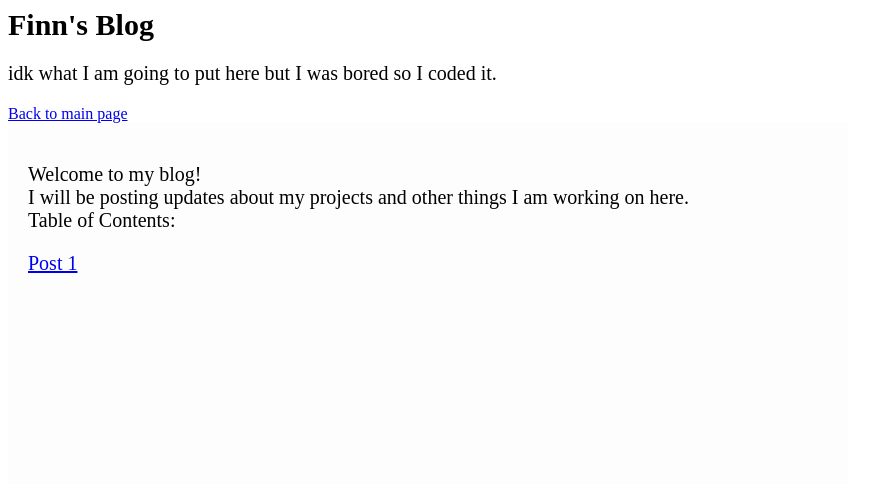
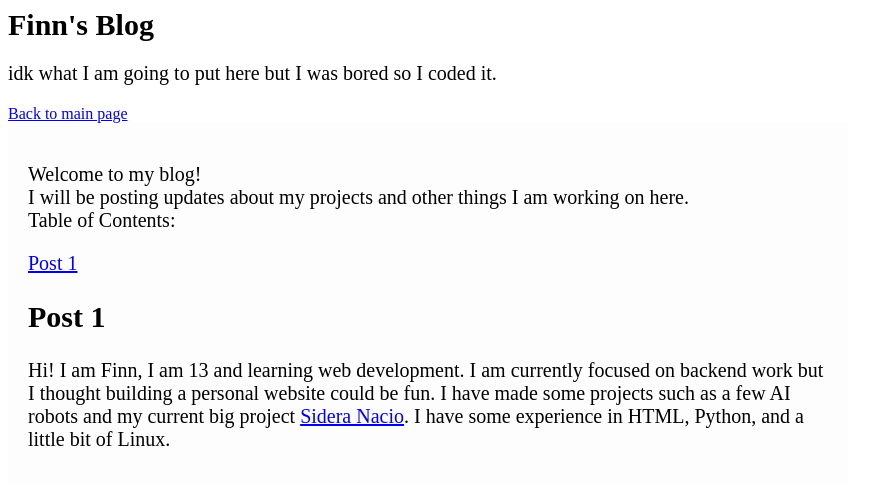
Before and after one commit to Tacocat991763/my-site, a plain HTML site: page page2/index.html in a window 1280 px wide. Shown: the whole page, without its empty margins (0-879 px from the left). Drawn offline with Linux system fonts and the light colour scheme.

Commit message:
Added second page

```diff
--- a/page2/index.html
+++ b/page2/index.html
@@ -37,6 +37,11 @@
         <br>I will be posting updates about my projects and other things I am working on here.
         <br>Table of Contents:</p>
         <a href="#post1">Post 1</a>
+
+        <section id="post1">
+            <h2 id="header">Post 1</h2>
+            <p>Hi! I am Finn, I am 13 and learning web development. I am currently focused on backend work but I thought building a personal website could be fun. I have made some projects such as a few AI robots and my current big project <a href="https://sideranacio.org/">Sidera Nacio</a>. I have some experience in HTML, Python, and a little bit of Linux.</p>
+        </section>
     </div>
 
 
```
